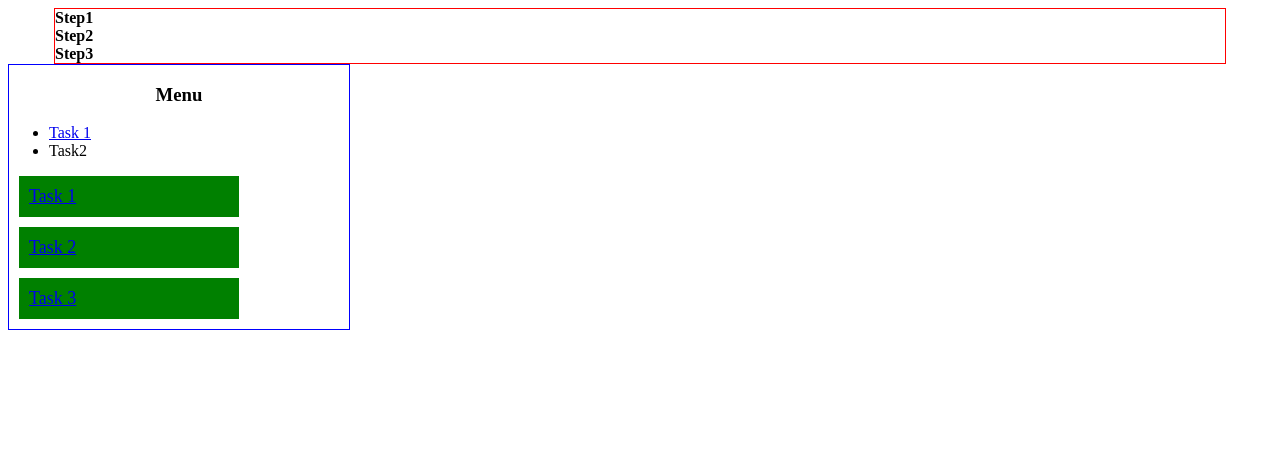
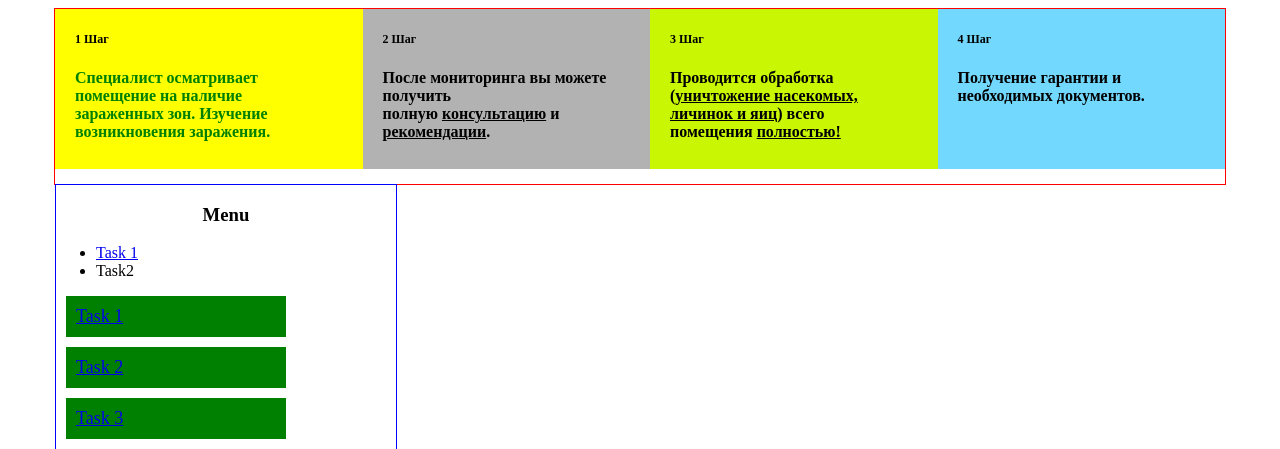
Before and after one commit to Katherina2203/learnJs, a PHP site: page / in a window 1280 px wide. Shown: the top 449 px of the page. Run offline with PHP 8.4, Linux system fonts and the light colour scheme; some libraries are stand-ins or nearby versions.

Commit message:
on hover change background

```diff
--- a/index.php
+++ b/index.php
@@ -10,15 +10,52 @@
 <body>
     <div id="wrapper">
 	<div id="container">
-		 <div class="box">
-			<strong>Step1</strong>
+		<div class="content-block" style="display:flex; height:160px;width:100%;margin-bottom:15px">
+		<style>
+		.black{
+			backgroung:#020202;
+
+		}
+		</style>
+			<div id="box-block" class="block block-block block-first " style="float:left;position:relative;width:25%; background-color: #ff0;word-wrap: break-word;padding-left: 20px;padding-right:55px">
+				<h5 class="rtecenter"><span style="font-size:12px"><span style="color:#000000"><strong>1 Шаг</strong></span></span></h5>
+
+				<p><strong><span style="color:#008000">Специалист&nbsp;осматривает помещение на наличие зараженных зон. Изучение возникновения заражения.</span></strong></p>
+
 			</div>
-		<div class="box">
-			<strong>Step2</strong>
+			<div id="box-block" class="block block-block block-second" style="float:left;position: relative;width:25%;background-color: #b2b2b2;padding-left: 20px;padding-right:35px;word-wrap:break-word">
+				<h5 class="rtecenter"><span style="font-size:12px"><strong>2 Шаг</strong></span></h5>
+
+				<p><strong>После&nbsp;мониторинга вы можете получить полную&nbsp;<u>консультацию</u>&nbsp;и <u>рекомендации</u>. </strong></p>
+
+				<p>&nbsp;</p>
 			</div>
-		<div class="box">
-			<strong>Step3</strong>
+			<div id="box-block" class="block block-third" style="float:left;position: relative;width:25%; background-color: #c9f602;padding-left: 20px;padding-right:35px;word-wrap:break-word">
+				<h5 class="rtecenter"><span style="font-size:12px"><strong>3 Шаг</strong></span></h5>
+
+				<p><strong>Проводится обработка (<u>уничтожение насекомых, личинок и яиц</u>) всего помещения <u>полностью!</u></strong></p>
 			</div>
+			<div id="box-block" class="block block-fourth" style="float:left;position: relative;width:25%; background-color: #72d8fe;padding-left: 20px;padding-right:35px;word-wrap:break-word">
+				<h5 class="rtecenter"><span style="font-size:12px"><strong>4 Шаг</strong></span></h5>
+
+				<p class="rtecenter"><strong>Получение гарантии и необходимых документов</strong><strong>.</strong></p>
+			</div>
+	    <script>
+			$(function(){
+				$("#box-block").mouseover(function(){
+					var $p = $(".block-first");
+					$p.stop()
+					  .delay(3500).css("background-color","red").show(3000);
+
+				});
+				$("#box-block").mouseout(function(){
+					var $p = $(".block-first");
+					$p.stop()
+					  .delay(3500).css("background-color","yellow");
+
+				});
+			});
+		</script>
 		</div>
     <div id="left-side">
 	<h3>Menu</h3>
```
Lines whose indentation alone changed are shown as unchanged.
